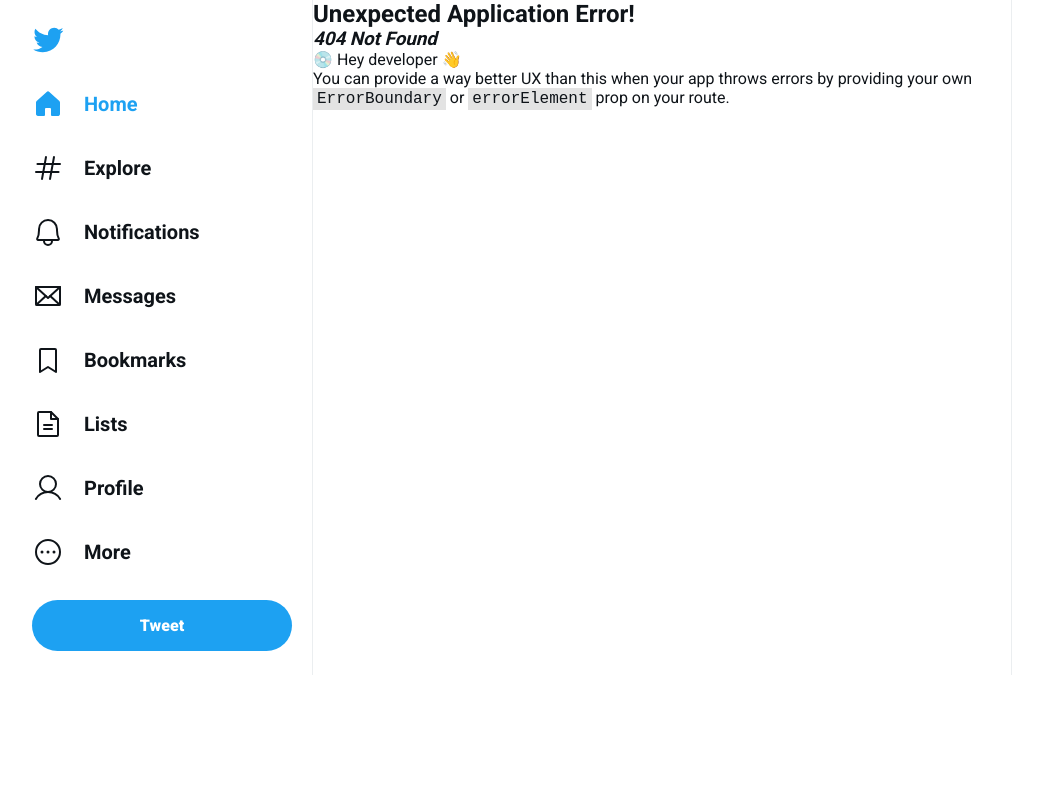
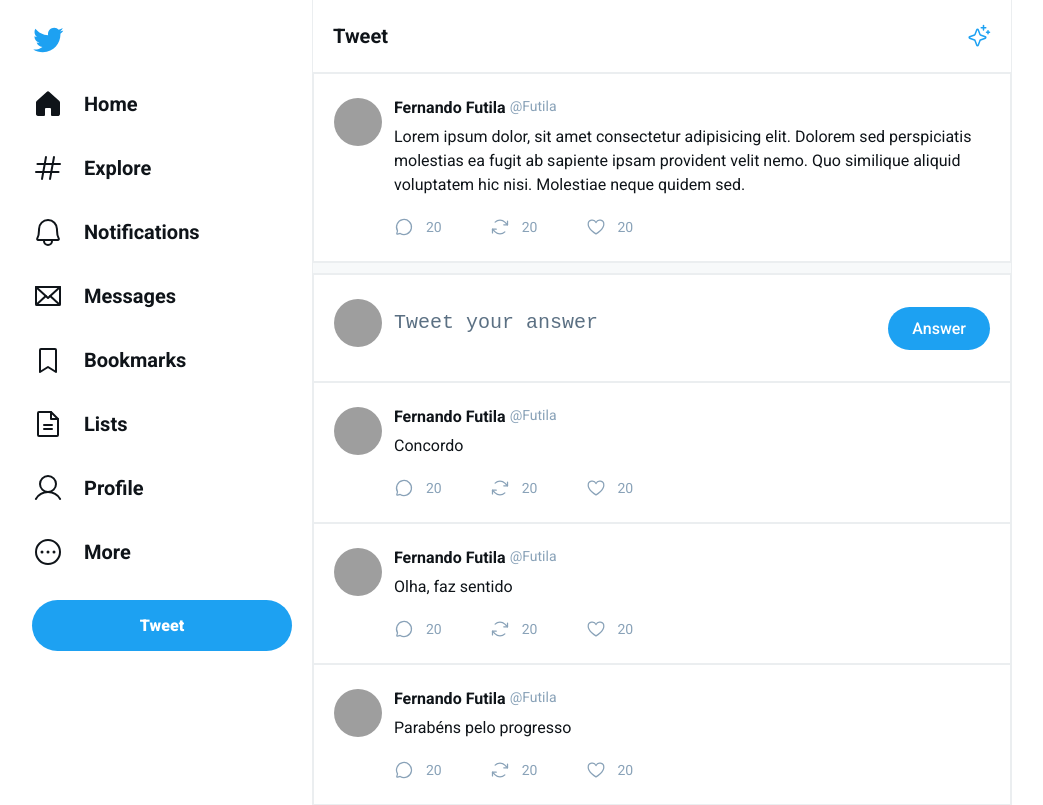
Before and after one commit to Futila/twiter-ui, a React (Vite) app: page /status in a window 1280 px wide. Before the commit this address had no page. Shown: the whole page, without its empty margins (128-1171 px from the left). Built offline with nearby package versions, Linux system fonts and the light colour scheme; grey boxes are pictures that could not be loaded.

Commit message:
Estrutura visual da página de Status

```diff
--- a/src/components/Sidebar.tsx
+++ b/src/components/Sidebar.tsx
@@ -8,6 +8,7 @@
   House,
   User,
 } from "phosphor-react";
+import { Link, NavLink } from "react-router-dom";
 
 import logo from "../assets/logo-twitter.svg";
 import "./Sidebar.css";
@@ -17,10 +18,10 @@
     <aside className="sidebar">
       <img className="logo" src={logo} alt="Logo" />
       <nav className="main-navigation">
-        <a className="active" href="">
+        <NavLink to="/">
           <House weight="fill" />
           Home
-        </a>
+        </NavLink>
         <a href="">
           <Hash />
           Explore
--- a/src/components/Tweet.tsx
+++ b/src/components/Tweet.tsx
@@ -1,4 +1,5 @@
 import { ArrowsClockwise, ChatCircle, Heart } from "phosphor-react";
+import { Link } from "react-router-dom";
 
 import "./Tweet.css";
 
@@ -8,7 +9,7 @@
 
 export function Tweet(props: TweetProps) {
   return (
-    <a href="#" className="tweet">
+    <Link to="/status" className="tweet">
       <img src="https://github.com/Futila.png" alt="Fernando Futila" />
 
       <div className="tweet-content">
@@ -33,6 +34,6 @@
           </button>
         </div>
       </div>
-    </a>
+    </Link>
   );
 }
--- /dev/null
+++ b/src/layouts/Default.tsx
@@ -0,0 +1,14 @@
+import { Outlet } from "react-router-dom";
+import { Sidebar } from "../components/Sidebar";
+
+export function Default() {
+  return (
+    <div className="layout">
+      <Sidebar />
+
+      <div className="content">
+        <Outlet />
+      </div>
+    </div>
+  );
+}
--- a/src/main.tsx
+++ b/src/main.tsx
@@ -3,18 +3,11 @@
 
 import "./global.css";
 
-import { Sidebar } from "./components/Sidebar";
 import { RouterProvider } from "react-router";
 import { router } from "./routes";
 
 ReactDOM.createRoot(document.getElementById("root") as HTMLElement).render(
   <React.StrictMode>
-    <div className="layout">
-      <Sidebar />
-
-      <div className="content">
-        <RouterProvider router={router} />
-      </div>
-    </div>
+    <RouterProvider router={router} />
   </React.StrictMode>
 );
--- /dev/null
+++ b/src/pages/Status.css
@@ -0,0 +1,49 @@
+.answer-tweet-form {
+  padding: 1.5rem 1.25rem;
+  display: flex;
+  align-items: center;
+  gap: 0.5rem;
+  border: 1px solid #ebeef0;
+}
+
+.answer-tweet-form label {
+  flex: 1;
+  display: flex;
+  gap: 0.75rem;
+}
+
+.answer-tweet-form label img {
+  width: 3rem;
+  height: 3rem;
+  border-radius: 9999px;
+}
+
+.answer-tweet-form label textarea {
+  flex: 1;
+  border: 0;
+  font-size: 1.25rem;
+  font-weight: 500;
+  margin-top: 0.75rem;
+  resize: none;
+}
+
+.answer-tweet-form label textarea:focus {
+  outline: none;
+}
+.answer-tweet-form label textarea::placeholder {
+  color: #5b7083;
+}
+
+.answer-tweet-form button[type="submit"] {
+  margin-left: auto;
+  background: var(--twitter-blue);
+  border: 0;
+  padding: 0.75rem 1.5rem;
+  border-radius: 9999px;
+  color: #fff;
+  font-weight: 500;
+}
+
+.answer-tweet-form button[type="submit"]:hover {
+  filter: brightness(0.9);
+}
--- /dev/null
+++ b/src/pages/Status.tsx
@@ -0,0 +1,30 @@
+import { Header } from "../components/Header";
+import { Separator } from "../components/Separator";
+import { Tweet } from "../components/Tweet";
+
+import "./Status.css";
+
+const answers = ["Concordo", "Olha, faz sentido", "Parabéns pelo progresso"];
+
+export function Status() {
+  return (
+    <main className="status">
+      <Header title="Tweet" />
+      <Tweet content="Lorem ipsum dolor, sit amet consectetur adipisicing elit. Dolorem sed perspiciatis molestias ea fugit ab sapiente ipsam provident velit nemo. Quo similique aliquid voluptatem hic nisi. Molestiae neque quidem sed." />
+
+      <Separator />
+      <form className="answer-tweet-form">
+        <label htmlFor="tweet">
+          <img src="https://github.com/Futila.png" alt="Fernando Futila" />
+          <textarea id="tweet" placeholder="Tweet your answer"></textarea>
+        </label>
+
+        <button type="submit">Answer</button>
+      </form>
+
+      {answers.map((tweet) => {
+        return <Tweet key={tweet} content={tweet} />;
+      })}
+    </main>
+  );
+}
--- a/src/pages/TimeLine.tsx
+++ b/src/pages/TimeLine.tsx
@@ -13,7 +13,7 @@
 export function TimeLine() {
   return (
     <main className="timeline">
-      <Header title="Tweet" />
+      <Header title="Home" />
 
       <form className="new-tweet-form">
         <label htmlFor="tweet">
```
Also changed, not shown: src/routes.tsx (+13 -5 lines).
